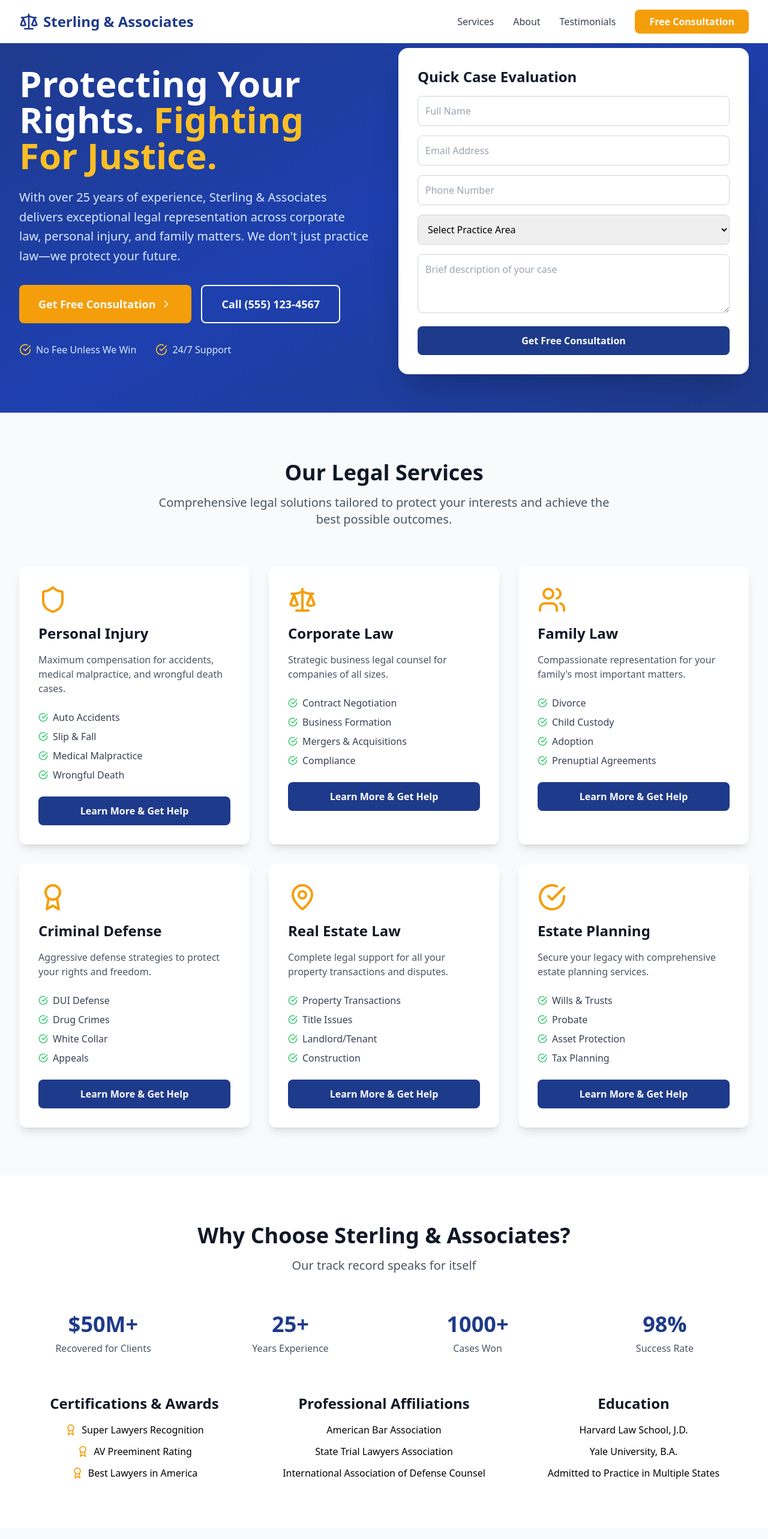
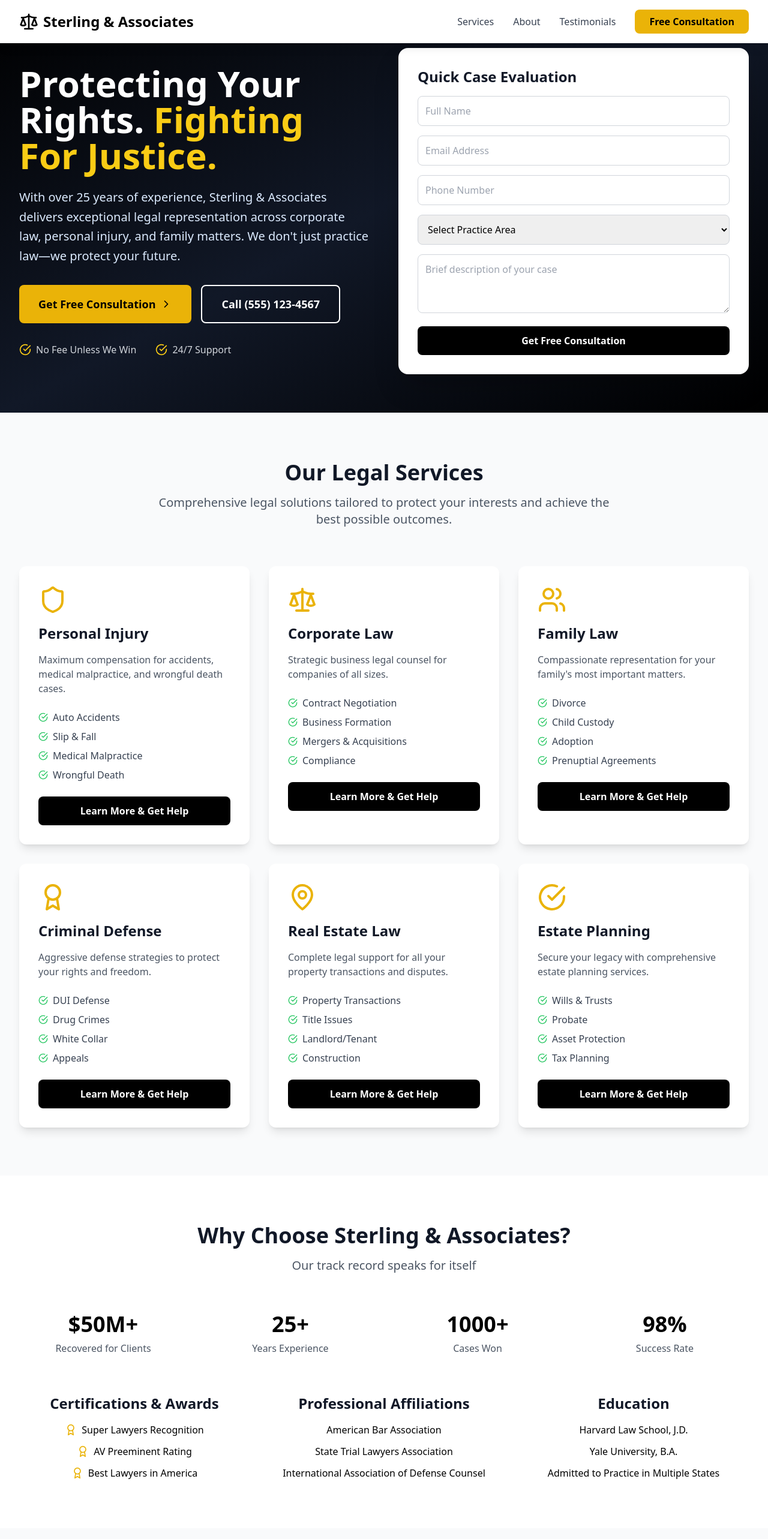
Before and after one commit to ruspan-manurung/Test-Bolt, a React (Vite) app: page / in a window 1280 px wide. Shown: the top 2566 px of the page at 60% size. Built offline with nearby package versions, Linux system fonts and the light colour scheme.

Commit message:
Update color palette to Black-White-Gold

```diff
--- a/src/App.tsx
+++ b/src/App.tsx
@@ -5,18 +5,18 @@ function App() {
   return (
     <div className="min-h-screen bg-white">
       {/* Navigation */}
-      <nav className="bg-white shadow-sm fixed w-full top-0 z-50">
+      <nav className="bg-white shadow-lg fixed w-full top-0 z-50">
         <div className="max-w-7xl mx-auto px-4 sm:px-6 lg:px-8">
           <div className="flex justify-between items-center py-4">
             <div className="flex items-center space-x-2">
-              <Scale className="h-8 w-8 text-blue-900" />
-              <span className="text-2xl font-bold text-blue-900">Sterling & Associates</span>
+              <Scale className="h-8 w-8 text-black" />
+              <span className="text-2xl font-bold text-black">Sterling & Associates</span>
             </div>
             <div className="hidden md:flex items-center space-x-8">
-              <a href="#services" className="text-gray-700 hover:text-blue-900 font-medium">Services</a>
-              <a href="#about" className="text-gray-700 hover:text-blue-900 font-medium">About</a>
-              <a href="#testimonials" className="text-gray-700 hover:text-blue-900 font-medium">Testimonials</a>
-              <button className="bg-amber-500 text-white px-6 py-2 rounded-lg font-semibold hover:bg-amber-600 transition-colors">
+              <a href="#services" className="text-gray-700 hover:text-black font-medium">Services</a>
+              <a href="#about" className="text-gray-700 hover:text-black font-medium">About</a>
+              <a href="#testimonials" className="text-gray-700 hover:text-black font-medium">Testimonials</a>
+              <button className="bg-yellow-500 text-black px-6 py-2 rounded-lg font-semibold hover:bg-yellow-400 transition-colors">
                 Free Consultation
               </button>
             </div>
@@ -25,33 +25,33 @@ function App() {
       </nav>
 
       {/* Hero Section */}
-      <section className="pt-20 pb-16 bg-gradient-to-br from-blue-900 via-blue-800 to-blue-900">
+      <section className="pt-20 pb-16 bg-gradient-to-br from-black via-gray-900 to-black">
         <div className="max-w-7xl mx-auto px-4 sm:px-6 lg:px-8">
           <div className="grid lg:grid-cols-2 gap-12 items-center">
             <div>
               <h1 className="text-5xl lg:text-6xl font-bold text-white leading-tight mb-6">
                 Protecting Your Rights.
-                <span className="text-amber-400"> Fighting For Justice.</span>
+                <span className="text-yellow-400"> Fighting For Justice.</span>
               </h1>
               <p className="text-xl text-blue-100 mb-8 leading-relaxed">
                 With over 25 years of experience, Sterling & Associates delivers exceptional legal representation across corporate law, personal injury, and family matters. We don't just practice law—we protect your future.
               </p>
               <div className="flex flex-col sm:flex-row gap-4 mb-8">
-                <button className="bg-amber-500 text-white px-8 py-4 rounded-lg text-lg font-semibold hover:bg-amber-600 transition-all transform hover:scale-105 flex items-center justify-center">
+                <button className="bg-yellow-500 text-black px-8 py-4 rounded-lg text-lg font-semibold hover:bg-yellow-400 transition-all transform hover:scale-105 flex items-center justify-center">
                   Get Free Consultation
                   <ChevronRight className="ml-2 h-5 w-5" />
                 </button>
-                <button className="border-2 border-white text-white px-8 py-4 rounded-lg text-lg font-semibold hover:bg-white hover:text-blue-900 transition-all">
+                <button className="border-2 border-white text-white px-8 py-4 rounded-lg text-lg font-semibold hover:bg-white hover:text-black transition-all">
                   Call (555) 123-4567
                 </button>
               </div>
-              <div className="flex items-center space-x-8 text-blue-100">
+              <div className="flex items-center space-x-8 text-gray-300">
                 <div className="flex items-center space-x-2">
-                  <CheckCircle className="h-5 w-5 text-amber-400" />
+                  <CheckCircle className="h-5 w-5 text-yellow-400" />
                   <span>No Fee Unless We Win</span>
                 </div>
                 <div className="flex items-center space-x-2">
-                  <CheckCircle className="h-5 w-5 text-amber-400" />
+                  <CheckCircle className="h-5 w-5 text-yellow-400" />
                   <span>24/7 Support</span>
                 </div>
               </div>
@@ -63,19 +63,19 @@ function App() {
                   <input
                     type="text"
                     placeholder="Full Name"
-                    className="w-full p-3 border border-gray-300 rounded-lg focus:ring-2 focus:ring-blue-500 focus:border-transparent"
+                    className="w-full p-3 border border-gray-300 rounded-lg focus:ring-2 focus:ring-yellow-500 focus:border-transparent"
                   />
                   <input
                     type="email"
                     placeholder="Email Address"
-                    className="w-full p-3 border border-gray-300 rounded-lg focus:ring-2 focus:ring-blue-500 focus:border-transparent"
+                    className="w-full p-3 border border-gray-300 rounded-lg focus:ring-2 focus:ring-yellow-500 focus:border-transparent"
                   />
                   <input
                     type="tel"
                     placeholder="Phone Number"
-                    className="w-full p-3 border border-gray-300 rounded-lg focus:ring-2 focus:ring-blue-500 focus:border-transparent"
+                    className="w-full p-3 border border-gray-300 rounded-lg focus:ring-2 focus:ring-yellow-500 focus:border-transparent"
                   />
-                  <select className="w-full p-3 border border-gray-300 rounded-lg focus:ring-2 focus:ring-blue-500 focus:border-transparent">
+                  <select className="w-full p-3 border border-gray-300 rounded-lg focus:ring-2 focus:ring-yellow-500 focus:border-transparent">
                     <option>Select Practice Area</option>
                     <option>Personal Injury</option>
                     <option>Corporate Law</option>
@@ -85,11 +85,11 @@ function App() {
                   <textarea
                     placeholder="Brief description of your case"
                     rows={3}
-                    className="w-full p-3 border border-gray-300 rounded-lg focus:ring-2 focus:ring-blue-500 focus:border-transparent"
+                    className="w-full p-3 border border-gray-300 rounded-lg focus:ring-2 focus:ring-yellow-500 focus:border-transparent"
                   ></textarea>
                   <button
                     type="submit"
-                    className="w-full bg-blue-900 text-white py-3 rounded-lg font-semibold hover:bg-blue-800 transition-colors"
+                    className="w-full bg-black text-white py-3 rounded-lg font-semibold hover:bg-gray-800 transition-colors"
                   >
                     Get Free Consultation
                   </button>
@@ -113,37 +113,37 @@ function App() {
           <div className="grid md:grid-cols-2 lg:grid-cols-3 gap-8">
             {[
               {
-                icon: <Shield className="h-12 w-12 text-amber-500" />,
+                icon: <Shield className="h-12 w-12 text-yellow-500" />,
                 title: "Personal Injury",
                 description: "Maximum compensation for accidents, medical malpractice, and wrongful death cases.",
                 features: ["Auto Accidents", "Slip & Fall", "Medical Malpractice", "Wrongful Death"]
               },
               {
-                icon: <Scale className="h-12 w-12 text-amber-500" />,
+                icon: <Scale className="h-12 w-12 text-yellow-500" />,
                 title: "Corporate Law",
                 description: "Strategic business legal counsel for companies of all sizes.",
                 features: ["Contract Negotiation", "Business Formation", "Mergers & Acquisitions", "Compliance"]
               },
               {
-                icon: <Users className="h-12 w-12 text-amber-500" />,
+                icon: <Users className="h-12 w-12 text-yellow-500" />,
                 title: "Family Law",
                 description: "Compassionate representation for your family's most important matters.",
                 features: ["Divorce", "Child Custody", "Adoption", "Prenuptial Agreements"]
               },
               {
-                icon: <Award className="h-12 w-12 text-amber-500" />,
+                icon: <Award className="h-12 w-12 text-yellow-500" />,
                 title: "Criminal Defense",
                 description: "Aggressive defense strategies to protect your rights and freedom.",
                 features: ["DUI Defense", "Drug Crimes", "White Collar", "Appeals"]
               },
               {
-                icon: <MapPin className="h-12 w-12 text-amber-500" />,
+                icon: <MapPin className="h-12 w-12 text-yellow-500" />,
                 title: "Real Estate Law",
                 description: "Complete legal support for all your property transactions and disputes.",
                 features: ["Property Transactions", "Title Issues", "Landlord/Tenant", "Construction"]
               },
               {
-                icon: <CheckCircle className="h-12 w-12 text-amber-500" />,
+                icon: <CheckCircle className="h-12 w-12 text-yellow-500" />,
                 title: "Estate Planning",
                 description: "Secure your legacy with comprehensive estate planning services.",
                 features: ["Wills & Trusts", "Probate", "Asset Protection", "Tax Planning"]
@@ -161,7 +161,7 @@ function App() {
                     </li>
                   ))}
                 </ul>
-                <button className="w-full bg-blue-900 text-white py-3 rounded-lg font-semibold hover:bg-blue-800 transition-colors">
+                <button className="w-full bg-black text-white py-3 rounded-lg font-semibold hover:bg-gray-800 transition-colors">
                   Learn More & Get Help
                 </button>
               </div>
@@ -180,19 +180,19 @@ function App() {
 
           <div className="grid md:grid-cols-4 gap-8 mb-16">
             <div className="text-center">
-              <div className="text-4xl font-bold text-blue-900 mb-2">$50M+</div>
+              <div className="text-4xl font-bold text-black mb-2">$50M+</div>
               <div className="text-gray-600">Recovered for Clients</div>
             </div>
             <div className="text-center">
-              <div className="text-4xl font-bold text-blue-900 mb-2">25+</div>
+              <div className="text-4xl font-bold text-black mb-2">25+</div>
               <div className="text-gray-600">Years Experience</div>
             </div>
             <div className="text-center">
-              <div className="text-4xl font-bold text-blue-900 mb-2">1000+</div>
+              <div className="text-4xl font-bold text-black mb-2">1000+</div>
               <div className="text-gray-600">Cases Won</div>
             </div>
             <div className="text-center">
-              <div className="text-4xl font-bold text-blue-900 mb-2">98%</div>
+              <div className="text-4xl font-bold text-black mb-2">98%</div>
               <div className="text-gray-600">Success Rate</div>
             </div>
           </div>
@@ -202,15 +202,15 @@ function App() {
               <h3 className="text-2xl font-bold text-gray-900 mb-4">Certifications & Awards</h3>
               <div className="space-y-3">
                 <div className="flex items-center justify-center space-x-2">
-                  <Award className="h-5 w-5 text-amber-500" />
+                  <Award className="h-5 w-5 text-yellow-500" />
                   <span>Super Lawyers Recognition</span>
                 </div>
                 <div className="flex items-center justify-center space-x-2">
-                  <Award className="h-5 w-5 text-amber-500" />
+                  <Award className="h-5 w-5 text-yellow-500" />
                   <span>AV Preeminent Rating</span>
                 </div>
                 <div className="flex items-center justify-center space-x-2">
-                  <Award className="h-5 w-5 text-amber-500" />
+                  <Award className="h-5 w-5 text-yellow-500" />
                   <span>Best Lawyers in America</span>
                 </div>
               </div>
@@ -286,7 +286,7 @@ function App() {
           </div>
 
           <div className="text-center mt-12">
-            <button className="bg-amber-500 text-white px-8 py-4 rounded-lg text-lg font-semibold hover:bg-amber-600 transition-colors">
+            <button className="bg-yellow-500 text-black px-8 py-4 rounded-lg text-lg font-semibold hover:bg-yellow-400 transition-colors">
               Start Your Success Story Today
             </button>
           </div>
@@ -294,14 +294,14 @@ function App() {
       </section>
 
       {/* Lead Magnet Section */}
-      <section className="py-20 bg-blue-900">
+      <section className="py-20 bg-black">
         <div className="max-w-7xl mx-auto px-4 sm:px-6 lg:px-8">
           <div className="grid lg:grid-cols-2 gap-12 items-center">
             <div>
               <h2 className="text-4xl font-bold text-white mb-6">
                 Free Legal Guide: "10 Critical Mistakes That Could Destroy Your Case"
               </h2>
-              <p className="text-xl text-blue-100 mb-8">
+              <p className="text-xl text-gray-300 mb-8">
                 Download our comprehensive guide and discover insider secrets that could make or break your legal case. Learn what insurance companies don't want you to know.
               </p>
               <ul className="space-y-4 mb-8">
@@ -313,8 +313,8 @@ function App() {
                   "Questions to ask potential lawyers"
                 ].map((item, index) => (
                   <li key={index} className="flex items-center space-x-3">
-                    <CheckCircle className="h-6 w-6 text-amber-400 flex-shrink-0" />
-                    <span className="text-blue-100">{item}</span>
+                    <CheckCircle className="h-6 w-6 text-yellow-400 flex-shrink-0" />
+                    <span className="text-gray-300">{item}</span>
                   </li>
                 ))}
               </ul>
@@ -322,7 +322,7 @@ function App() {
 
             <div className="bg-white p-8 rounded-2xl shadow-2xl">
               <div className="text-center mb-6">
-                <Download className="h-16 w-16 text-blue-900 mx-auto mb-4" />
+                <Download className="h-16 w-16 text-black mx-auto mb-4" />
                 <h3 className="text-2xl font-bold text-gray-900 mb-2">Get Your Free Guide</h3>
                 <p className="text-gray-600">No cost, no obligation - just valuable insights</p>
               </div>
@@ -331,21 +331,21 @@ function App() {
                 <input
                   type="text"
                   placeholder="First Name"
-                  className="w-full p-3 border border-gray-300 rounded-lg focus:ring-2 focus:ring-blue-500"
+                  className="w-full p-3 border border-gray-300 rounded-lg focus:ring-2 focus:ring-yellow-500"
                 />
                 <input
                   type="text"
                   placeholder="Last Name"
-                  className="w-full p-3 border border-gray-300 rounded-lg focus:ring-2 focus:ring-blue-500"
+                  className="w-full p-3 border border-gray-300 rounded-lg focus:ring-2 focus:ring-yellow-500"
                 />
                 <input
                   type="email"
                   placeholder="Email Address"
-                  className="w-full p-3 border border-gray-300 rounded-lg focus:ring-2 focus:ring-blue-500"
+                  className="w-full p-3 border border-gray-300 rounded-lg focus:ring-2 focus:ring-yellow-500"
                 />
                 <button
                   type="submit"
-                  className="w-full bg-amber-500 text-white py-4 rounded-lg text-lg font-semibold hover:bg-amber-600 transition-colors flex items-center justify-center"
+                  className="w-full bg-yellow-500 text-black py-4 rounded-lg text-lg font-semibold hover:bg-yellow-400 transition-colors flex items-center justify-center"
                 >
                   <Download className="mr-2 h-5 w-5" />
                   Download Free Guide Now
@@ -361,27 +361,27 @@ function App() {
       </section>
 
       {/* Final CTA Section */}
-      <section className="py-20 bg-gradient-to-r from-amber-500 to-amber-600">
+      <section className="py-20 bg-gradient-to-r from-yellow-500 to-yellow-400">
         <div className="max-w-4xl mx-auto text-center px-4 sm:px-6 lg:px-8">
-          <h2 className="text-4xl font-bold text-white mb-6">
+          <h2 className="text-4xl font-bold text-black mb-6">
             Don't Wait - Your Case Has a Deadline
           </h2>
-          <p className="text-xl text-amber-100 mb-8">
+          <p className="text-xl text-black mb-8">
             Every day you wait could jeopardize your case. Get experienced legal representation working for you today.
           </p>
 
           <div className="flex flex-col sm:flex-row gap-4 justify-center mb-8">
-            <button className="bg-white text-amber-600 px-8 py-4 rounded-lg text-lg font-semibold hover:bg-gray-100 transition-colors flex items-center justify-center">
+            <button className="bg-white text-black px-8 py-4 rounded-lg text-lg font-semibold hover:bg-gray-100 transition-colors flex items-center justify-center">
               <Calendar className="mr-2 h-5 w-5" />
               Schedule Free Consultation
             </button>
-            <button className="border-2 border-white text-white px-8 py-4 rounded-lg text-lg font-semibold hover:bg-white hover:text-amber-600 transition-all flex items-center justify-center">
+            <button className="border-2 border-black text-black px-8 py-4 rounded-lg text-lg font-semibold hover:bg-black hover:text-white transition-all flex items-center justify-center">
               <Phone className="mr-2 h-5 w-5" />
               Call (555) 123-4567
             </button>
           </div>
 
-          <p className="text-amber-100">
+          <p className="text-black">
             Available 24/7 • Free Consultation • No Fee Unless We Win
           </p>
         </div>
@@ -393,7 +393,7 @@ function App() {
           <div className="grid lg:grid-cols-4 gap-8">
             <div>
               <div className="flex items-center space-x-2 mb-4">
-                <Scale className="h-8 w-8 text-amber-500" />
+                <Scale className="h-8 w-8 text-yellow-500" />
                 <span className="text-2xl font-bold">Sterling & Associates</span>
               </div>
               <p className="text-gray-400 mb-4">
@@ -401,15 +401,15 @@ function App() {
               </p>
               <div className="space-y-2">
                 <div className="flex items-center space-x-2">
-                  <Phone className="h-4 w-4 text-amber-500" />
+                  <Phone className="h-4 w-4 text-yellow-500" />
                   <span>(555) 123-4567</span>
                 </div>
                 <div className="flex items-center space-x-2">
-                  <Mail className="h-4 w-4 text-amber-500" />
+                  <Mail className="h-4 w-4 text-yellow-500" />
                   <span>info@sterlinglaw.com</span>
                 </div>
                 <div className="flex items-center space-x-2">
-                  <MapPin className="h-4 w-4 text-amber-500" />
+                  <MapPin className="h-4 w-4 text-yellow-500" />
                   <span>123 Legal Street, City, State 12345</span>
                 </div>
               </div>
@@ -438,7 +438,7 @@ function App() {
             <div>
               <h4 className="text-lg font-semibold mb-4">Emergency Contact</h4>
               <p className="text-gray-400 mb-4">Available 24/7 for urgent legal matters</p>
-              <button className="bg-amber-500 text-white px-6 py-3 rounded-lg font-semibold hover:bg-amber-600 transition-colors w-full">
+              <button className="bg-yellow-500 text-black px-6 py-3 rounded-lg font-semibold hover:bg-yellow-400 transition-colors w-full">
                 Call Now: (555) 123-4567
               </button>
             </div>
```
